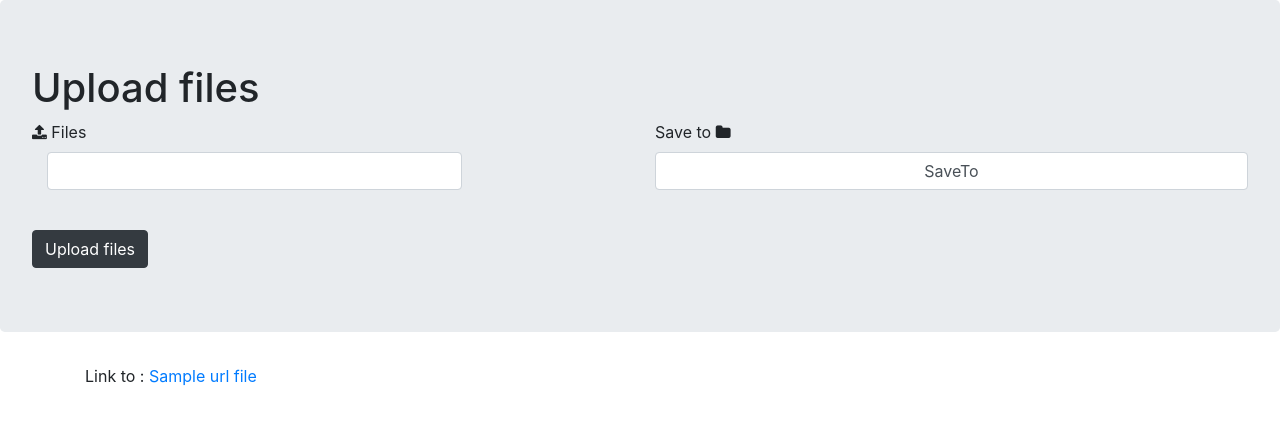
After one commit to h-boudaoud/upload-files-symfony, a Symfony app: template templates/upload_files/index.html.twig in a window 1280 px wide. The commit adds this page. Shown: the top 425 px of the page. Run offline with Twig, Linux system fonts and the light colour scheme; the template is opened without the code that fills it: most values are stand-ins (such as "Sample title", 1, 10 or a date in 2020); form fields are guessed from the names that the template uses; some libraries are stand-ins or nearby versions.

Commit message:
Download any type of file

```diff
--- a/templates/base.html.twig
+++ b/templates/base.html.twig
@@ -1,12 +1,41 @@
-<!DOCTYPE html>
-<html>
+<?xml version="1.0" encoding="UTF-8"?>
+<!DOCTYPE html PUBLIC "-//W3C//DTD XHTML 1.0 Strict//EN"
+        "http://www.w3.org/TR/xhtml1/DTD/xhtml1-strict.dtd">
+<html xmlns="http://www.w3.org/1999/xhtml">
     <head>
         <meta charset="UTF-8">
         <title>{% block title %}Welcome!{% endblock %}</title>
+
+        <link rel="stylesheet" href="https://stackpath.bootstrapcdn.com/bootstrap/4.4.1/css/bootstrap.min.css"
+              integrity="sha384-Vkoo8x4CGsO3+Hhxv8T/Q5PaXtkKtu6ug5TOeNV6gBiFeWPGFN9MuhOf23Q9Ifjh"
+              crossorigin="anonymous" />
+        <link href="https://fonts.googleapis.com/icon?family=Material+Icons"
+              rel="stylesheet">
+        <link href="https://stackpath.bootstrapcdn.com/font-awesome/4.7.0/css/font-awesome.min.css"
+              rel="stylesheet">
         {% block stylesheets %}{% endblock %}
     </head>
     <body>
         {% block body %}{% endblock %}
+
+
+
+
+
+        <script src="https://code.jquery.com/jquery-3.4.1.slim.min.js"
+                integrity="sha384-J6qa4849blE2+poT4WnyKhv5vZF5SrPo0iEjwBvKU7imGFAV0wwj1yYfoRSJoZ+n"
+                crossorigin="anonymous"
+        ></script>
+        <script src="https://cdn.jsdelivr.net/npm/popper.js@1.16.0/dist/umd/popper.min.js"
+                integrity="sha384-Q6E9RHvbIyZFJoft+2mJbHaEWldlvI9IOYy5n3zV9zzTtmI3UksdQRVvoxMfooAo"
+                crossorigin="anonymous"
+        ></script>
+        <script src="https://stackpath.bootstrapcdn.com/bootstrap/4.4.1/js/bootstrap.min.js"
+                integrity="sha384-wfSDF2E50Y2D1uUdj0O3uMBJnjuUD4Ih7YwaYd1iqfktj0Uod8GCExl3Og8ifwB6"
+                crossorigin="anonymous"
+        ></script>
+
+
         {% block javascripts %}{% endblock %}
     </body>
 </html>
--- /dev/null
+++ b/templates/upload_files/index.html.twig
@@ -0,0 +1,146 @@
+{% extends 'base.html.twig' %}
+
+{% block title %}Hello UploadFilesController!{% endblock %}
+
+
+{% block stylesheets %}
+{% endblock %}
+
+{% block body %}
+    <style>
+
+    </style>
+
+    <div class="jumbotron">
+        <h1> Upload files</h1>
+        {{ form_start(form) }}
+        <div class="my-custom-class-for-errors">
+            {{ form_errors(form) }}
+        </div>
+
+        <div class="row">
+            <div class="col-6">
+                <div class="form-group">
+                    <i class="fa fa-upload"></i> {{ form_label(form.files) }}
+                    <div class="col-sm-9  file-upload-wrapper">
+                        {{ form_widget(form.files) }}
+                        <br/><small>{{ form_help(form.files) }}</small>
+                        <div id="listNewFiles"></div>
+                        <div class="form-error">
+                            {{ form_errors(form.files) }}
+                        </div>
+
+                    </div>
+                </div>
+            </div>
+
+            <div class="col-6" id="saveTo">
+                {{ form_label(form.saveTo) }} <i class="fa fa-folder"></i>
+                {{ form_widget(form.saveTo) }}
+
+                <small>{{ form_help(form.saveTo) }}</small>
+
+                <div class="form-error">
+                    {{ form_errors(form.saveTo) }}
+                </div>
+            </div>
+        </div>
+        <div>
+            <button type="submit" class="btn btn-dark">Upload files</button>
+        </div>
+
+        {{ form_end(form) }}
+    </div>
+    {% if listUrlFiles|length > 0 %}
+        <div class="container">
+            {% for file in listUrlFiles %}
+                <div>
+                    {% if file.mimeType |split('/')|filter(v => v == 'image') %}
+                        {% if file.saveTo =='database' %}
+                            <object class="databasefile" type="{{ file.mimeType }}" style="max-height: 20vh;"
+                                    data="data:{{ file.mimeType }};base64,{{ file.data }}">
+                                The “object” tag is not supported by your browser.
+                            </object>
+                        {% else %}
+                            <img src="/{{ file.data }}" style="width: 40%; height: auto"/>
+                        {% endif %}
+                    {% else %}
+                        {% if file.saveTo =='database' %}
+                            {{ file.name}} in base64
+                            <pre>
+                                <cod>
+                                    {{ file.data }}
+                                </cod>
+                            </pre>
+                        {% else %}
+                            Link to :
+                            <a href="/{{ file.data}}" >{{ file.name}}</a>
+                        {% endif %}
+                    {% endif %}
+                </div>
+
+            {% endfor %}
+        </div>
+    {% endif %}
+{% endblock %}
+
+
+    {% block javascripts %}
+        <script>
+
+            var image = $('.databasefile')
+            image.each(function() {
+                console.log($(this).offsetWidth)
+                console.log($(this).offsetHeight)
+            })
+
+            $('#upload_files_files').change(function (event) {
+                var names = $.map($(this).prop("files"), function (val) {
+                    return val.name;
+                })
+
+                $('#listNewFiles').html('')
+                names.forEach(function (name) {
+                    $('#listNewFiles').append('<br />' + name)
+                })
+
+                $('#listNewFiles').append('<br />' +
+                    '<button class="alert alert-danger" type="button" onclick="clearListUploads()">' +
+                    '<i class="fa fa-trash"></i>' +
+                    '</button>'
+                )
+
+                console.log('names', names,
+                    'upload_files_files :', $(this).prop("files"),
+                    '\n#upload_files_files.val()', $('#upload_files_files').val()
+                )
+
+                $('#listNewFiles').append('<p></p>')
+
+            })
+
+
+            $('#upload_files_saveTo').change(function (event) {
+                const addClass = "fa-" + ($(this).val() != "database" ? "folder" : "database")
+                const removeClass = "fa-" + ($(this).val() != "folder" ? "folder" : "database")
+
+                console.log('new  class :', addClass)
+                $('#saveTo').children('i').removeClass(removeClass).addClass(addClass)
+
+                console.log('this.text :', $(this).val(),
+                    '\n## i.html', $('#saveTo').children('i')
+                )
+            })
+
+            function clearListUploads() {
+                console.log('clearListUploads')
+                $('#upload_files_files').val('')
+                $('#listNewFiles').html('')
+
+                if (!/safari/i.test(navigator.userAgent)) {
+                    $('#upload_files_files').attr('type', '')
+                    $('#upload_files_files').attr('type', 'file')
+                }
+            }
+        </script>
+    {% endblock %}
```
Also changed, not shown: src/Controller/UploadFilesController.php (added, +63 -0 lines), src/Entity/UploadArrayFiles.php (added, +75 -0 lines), src/Form/UploadFilesType.php (added, +48 -0 lines), readme.md.
